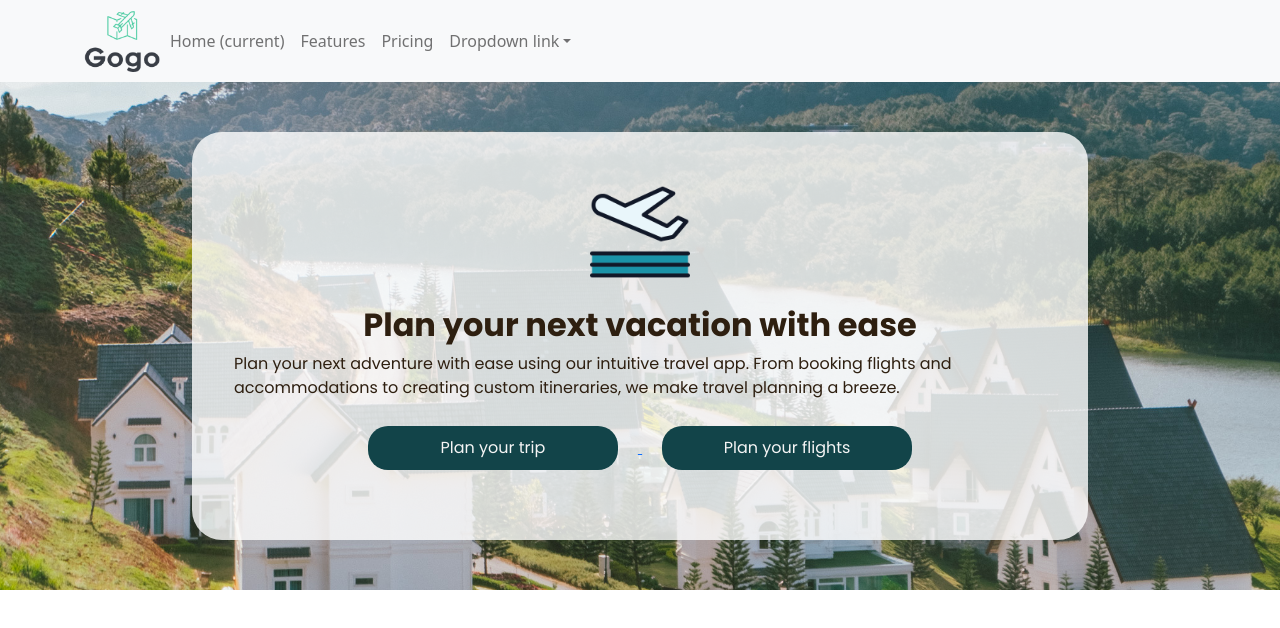
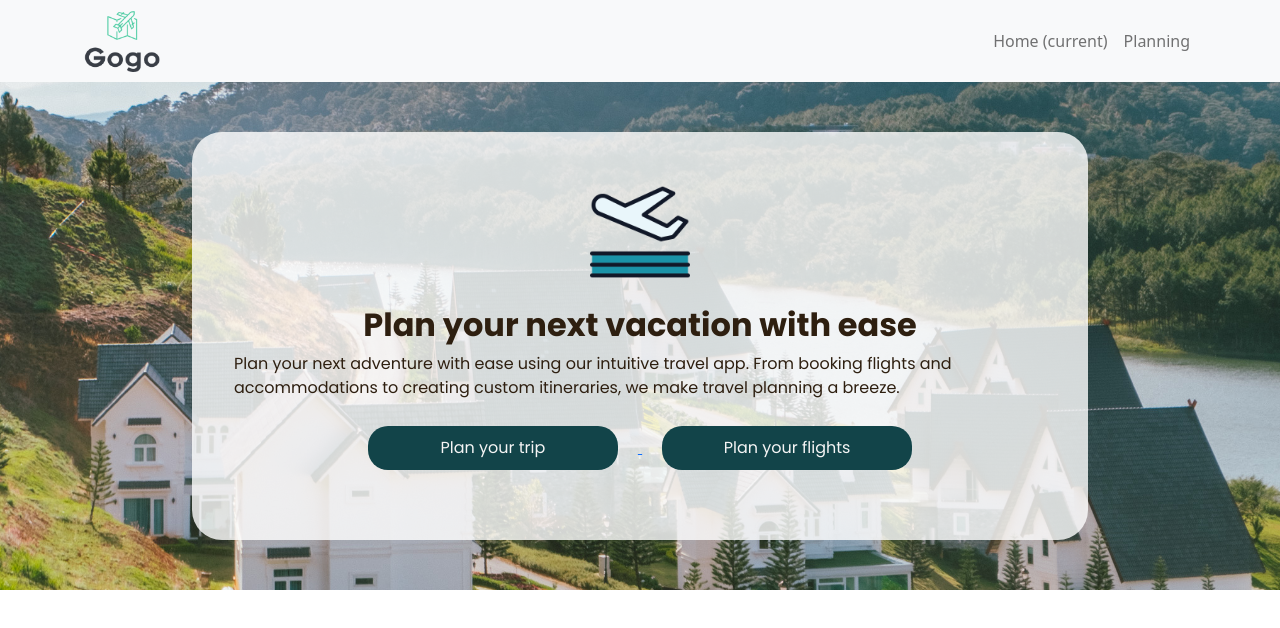
Before and after one commit to lediemhang87/GoGo, a React (Create React App) app in the folder gogo/: page / in a window 1280 px wide. Shown: the top 628 px of the page. Built offline with nearby package versions, Linux system fonts and the light colour scheme.

Commit message:
- fixed navbar, align right

```diff
--- a/gogo/src/Components/Navbar.jsx
+++ b/gogo/src/Components/Navbar.jsx
@@ -18,25 +18,12 @@ const Navbar = () => {
                     <span class="navbar-toggler-icon"></span>
                 </button>
                 <div class="collapse navbar-collapse" id="navbarNavDropdown">
-                    <ul class="navbar-nav">
+                    <ul class="navbar-nav  ms-auto">
                     <li class="nav-item active">
-                        <a class="nav-link" href="#">Home <span class="sr-only">(current)</span></a>
+                        <a class="nav-link" href="/">Home <span class="sr-only">(current)</span></a>
                     </li>
                     <li class="nav-item">
-                        <a class="nav-link" href="#">Features</a>
-                    </li>
-                    <li class="nav-item">
-                        <a class="nav-link" href="#">Pricing</a>
-                    </li>
-                    <li class="nav-item dropdown">
-                        <a class="nav-link dropdown-toggle" href="#" id="navbarDropdownMenuLink" data-toggle="dropdown" aria-haspopup="true" aria-expanded="false">
-                        Dropdown link
-                        </a>
-                        <div class="dropdown-menu" aria-labelledby="navbarDropdownMenuLink">
-                        <a class="dropdown-item" href="#">Action</a>
-                        <a class="dropdown-item" href="#">Another action</a>
-                        <a class="dropdown-item" href="#">Something else here</a>
-                        </div>
+                        <a class="nav-link" href="/planner">Planning</a>
                     </li>
                     </ul>
                 </div>
```
